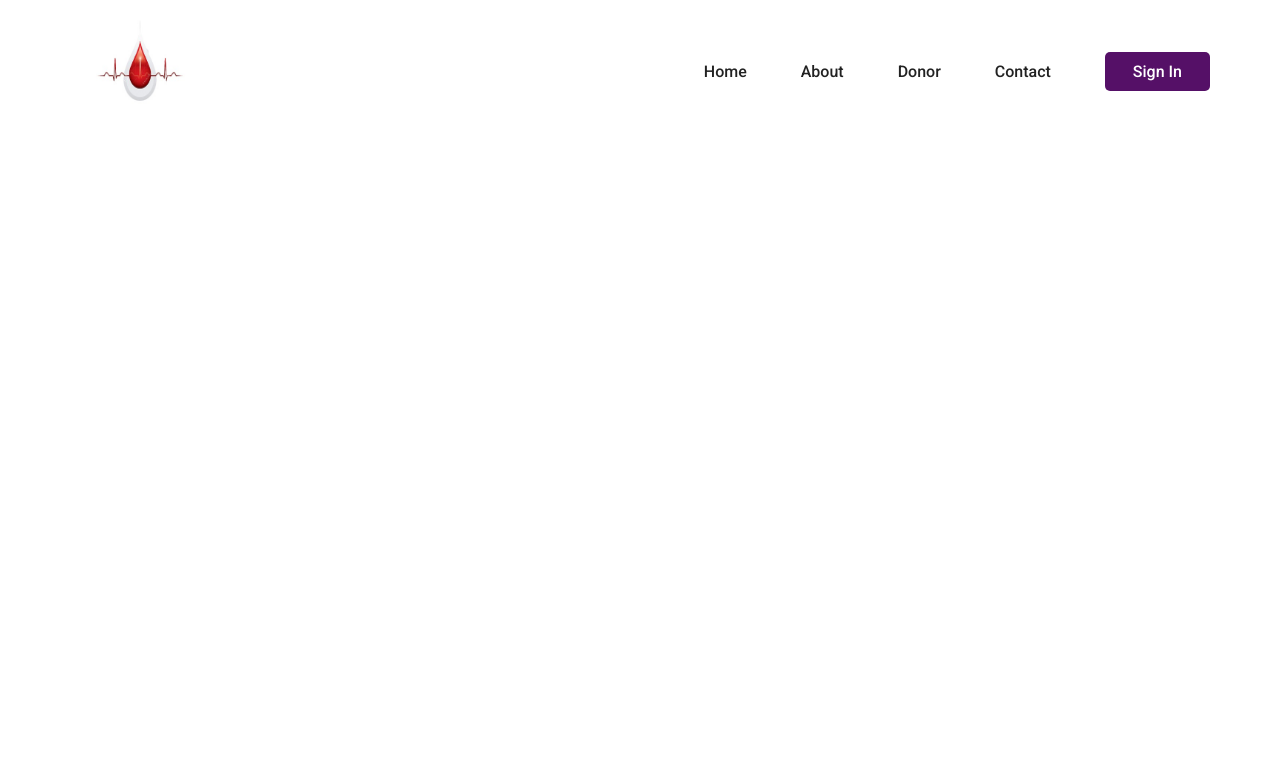
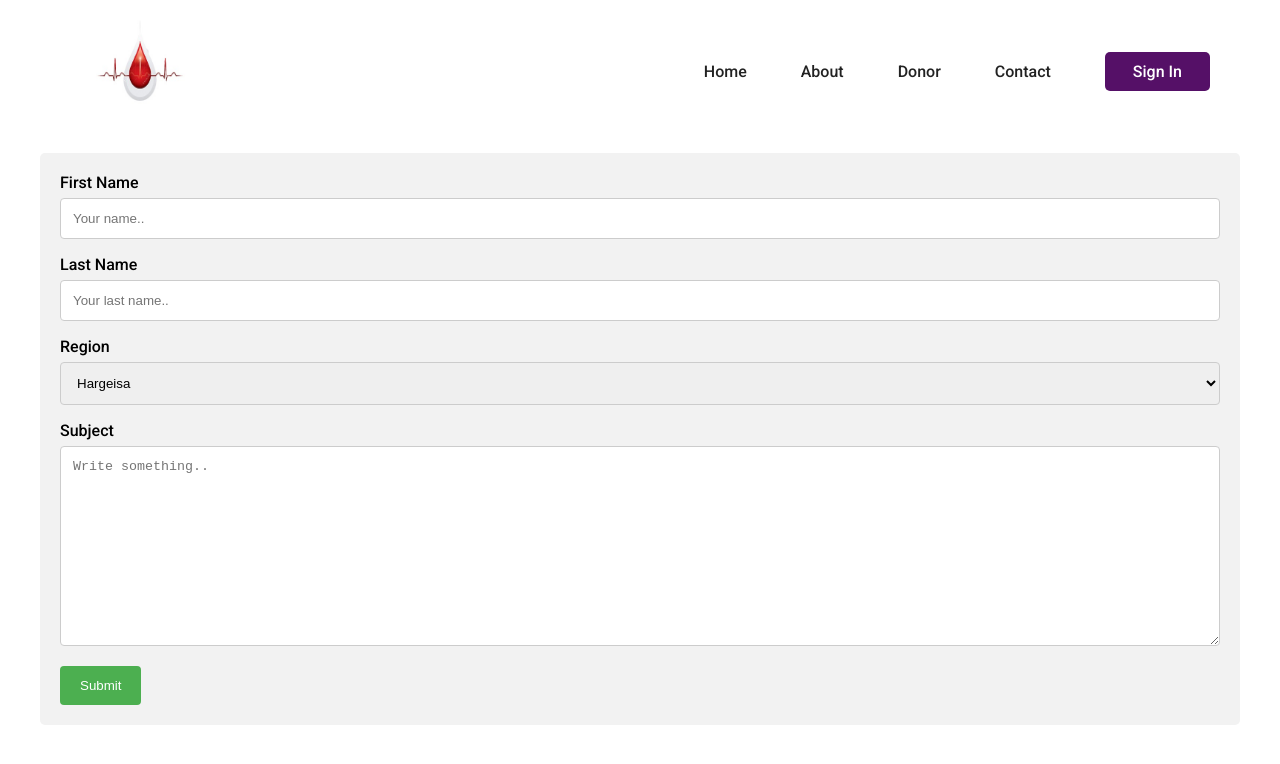
Before and after one commit to RidwanMohmet/Hack, a plain HTML site: page contact.html in a window 1280 px wide. Drawn offline with Linux system fonts and the light colour scheme.

Commit message:
add contact page

```diff
--- a/contact.html
+++ b/contact.html
@@ -6,6 +6,7 @@
     <meta name="viewport" content="width=device-width, initial-scale=1.0">
     <title>Events</title>
     <link rel="stylesheet" href="./style/menu.css">
+    <link rel="stylesheet" href="./style/contact.css">
 </head>
 <body>
     <header>
@@ -30,6 +31,30 @@
           </nav>
         </div>
       </header>
+
+      <div class="container-one">
+        <form action="action_page.php">
+
+          <label for="fname">First Name</label>
+          <input type="text" id="fname" name="firstname" placeholder="Your name..">
+
+          <label for="lname">Last Name</label>
+          <input type="text" id="lname" name="lastname" placeholder="Your last name..">
+
+          <label for="country">Region</label>
+          <select id="country" name="country">
+            <option value="australia">Hargeisa</option>
+            <option value="canada">Burao</option>
+            <option value="usa">Borama</option>
+          </select>
+
+          <label for="subject">Subject</label>
+          <textarea id="subject" name="subject" placeholder="Write something.." style="height:200px"></textarea>
+
+          <input type="submit" value="Submit">
+
+        </form>
+      </div>
       <script src="./main.js"></script>
 </body>
 </html>
--- /dev/null
+++ b/style/contact.css
@@ -0,0 +1,33 @@
+input[type=text], select, textarea {
+    width: 100%; /* Full width */
+    padding: 12px; /* Some padding */
+    border: 1px solid #ccc; /* Gray border */
+    border-radius: 4px; /* Rounded borders */
+    box-sizing: border-box; /* Make sure that padding and width stays in place */
+    margin-top: 6px; /* Add a top margin */
+    margin-bottom: 16px; /* Bottom margin */
+    resize: vertical /* Allow the user to vertically resize the textarea (not horizontally) */
+  }
+
+  /* Style the submit button with a specific background color etc */
+  input[type=submit] {
+    background-color: #4CAF50;
+    color: white;
+    padding: 12px 20px;
+    border: none;
+    border-radius: 4px;
+    cursor: pointer;
+  }
+
+  /* When moving the mouse over the submit button, add a darker green color */
+  input[type=submit]:hover {
+    background-color: #45a049;
+  }
+
+  /* Add a background color and some padding around the form */
+  .container-one {
+    border-radius: 5px;
+    background-color: #f2f2f2;
+    padding: 20px;
+    margin: 40px
+  }
```
